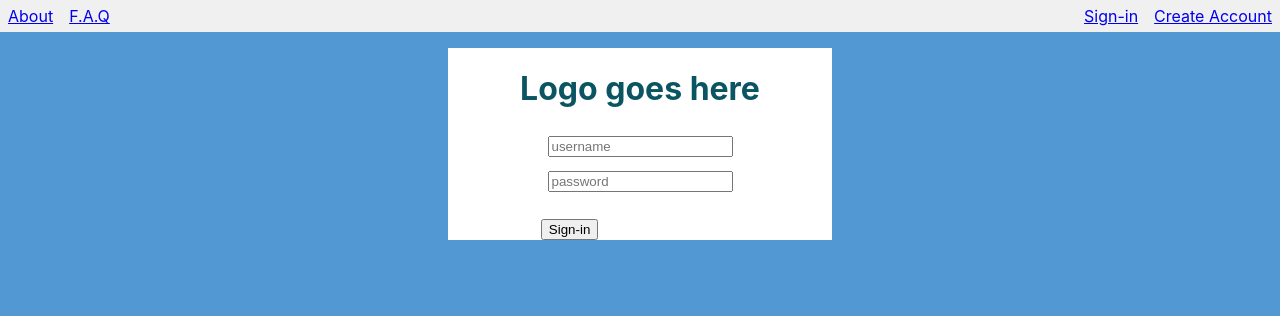
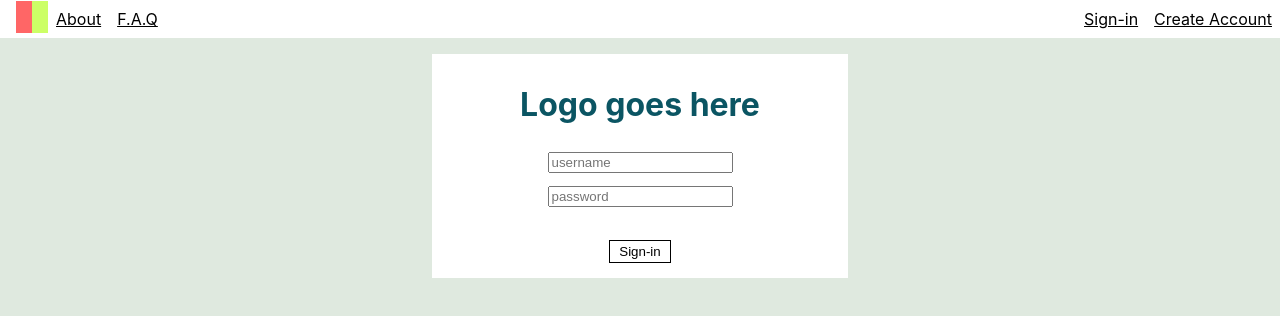
Before and after one commit to mphipps2017/Cooking-App, a React (Create React App) app in the folder Frontend/react-app/: page / in a window 1280 px wide. Shown: the top 316 px of the page. Built offline with nearby package versions, Linux system fonts and the light colour scheme.

Commit message:
Edited CSS of currently made items

```diff
--- a/Frontend/react-app/src/colors.css
+++ b/Frontend/react-app/src/colors.css
@@ -1,4 +1,5 @@
 :root{
-
-    --secondaryBackgroundColor: #F0F0F0;
+    --primaryTextColor: #000000;
+    --secondaryBackgroundColor: #FFFFFF;
+    --backgroundColor: #DFE9DF;
 }
--- a/Frontend/react-app/src/components/forms/listform/ListForm.js
+++ b/Frontend/react-app/src/components/forms/listform/ListForm.js
@@ -36,16 +36,18 @@ class ListForm extends React.Component{
             <form onSubmit={(e) => {
                 e.preventDefault();
                 return this.props.onSubmit(this.state)}}>
+                <div className={Styles.wrapper}>
                     <label>
                         {this.props.values.map(value =>
-                    <div className={Styles.wrapper} key={value} >
+                        <div key={value} >
                             <input type={value === 'password'?'password':'text'} value={this.state[value]} onChange={this.handleChange} placeholder={value} />
                             <br />
                         </div>
                         )}
                     </label>
                     <br />
-                <input type="submit" value={this.props.buttonText}/>
+                    <input type="submit" class={Styles.button} value={this.props.buttonText}/>
+                </div>
             </form>
         )
     }
--- a/Frontend/react-app/src/components/forms/listform/ListForm.module.css
+++ b/Frontend/react-app/src/components/forms/listform/ListForm.module.css
@@ -1,3 +1,18 @@
+.wrapper {
+    display:flex;
+    flex-direction: column;
+    align-items: center;
+}
+
 .wrapper input{
     margin:.5em;
 }
+
+.button {
+    text-decoration: none;
+    background-color: var(--secondaryBackgroundColor);
+    padding:.2em .7em;
+    cursor: pointer;
+    border-style: solid;
+    border-width: thin;
+}
--- a/Frontend/react-app/src/components/navbars/Navbar.js
+++ b/Frontend/react-app/src/components/navbars/Navbar.js
@@ -8,6 +8,8 @@ class Navbar extends React.Component{
         return(
             <div className={Styles.wrapper}>
                 <div className={Styles.leftItems}>
+                    <div className={Styles.tempLogoLeft} />
+                    <div className={Styles.tempLogoRight} />
                     <a href="a link">About</a>
                     <a href="a link">F.A.Q</a>
                 </div>
--- a/Frontend/react-app/src/components/navbars/Navbar.module.css
+++ b/Frontend/react-app/src/components/navbars/Navbar.module.css
@@ -8,8 +8,27 @@
     flex-direction: row;
     justify-content: space-between;
     align-items:center;
+    padding: .2em;
 }
 
 .wrapper a{
+    color: var(--primaryTextColor);
     margin:.5em;
 }
+
+.tempLogoLeft{
+    margin-left: 1em;
+    height:2em;
+    width: 1em;
+    background-color: #FF6666;
+}
+.tempLogoRight{
+    height: 2em;
+    width: 1em;
+    background-color: #ccff66;
+}
+
+.leftItems{
+    display: flex;
+    flex-direction: row;
+}
--- a/Frontend/react-app/src/components/pages/SignInBox.module.css
+++ b/Frontend/react-app/src/components/pages/SignInBox.module.css
@@ -6,6 +6,7 @@
     background-color: #ffffff;
     width:30%;
     height: 12em;
+    padding: 1em;
 }
 
 .wrapper h1{
--- a/Frontend/react-app/src/index.css
+++ b/Frontend/react-app/src/index.css
@@ -1,3 +1,4 @@
+@import "./colors.css";
 body {
   margin: 0;
   font-family: -apple-system, BlinkMacSystemFont, 'Segoe UI', 'Roboto', 'Oxygen',
@@ -5,7 +6,7 @@ body {
     sans-serif;
   -webkit-font-smoothing: antialiased;
   -moz-osx-font-smoothing: grayscale;
-  background-color: #5299D3;
+  background-color: var(--backgroundColor);
 }
 
 code {
```
Lines whose indentation alone changed are shown as unchanged.
